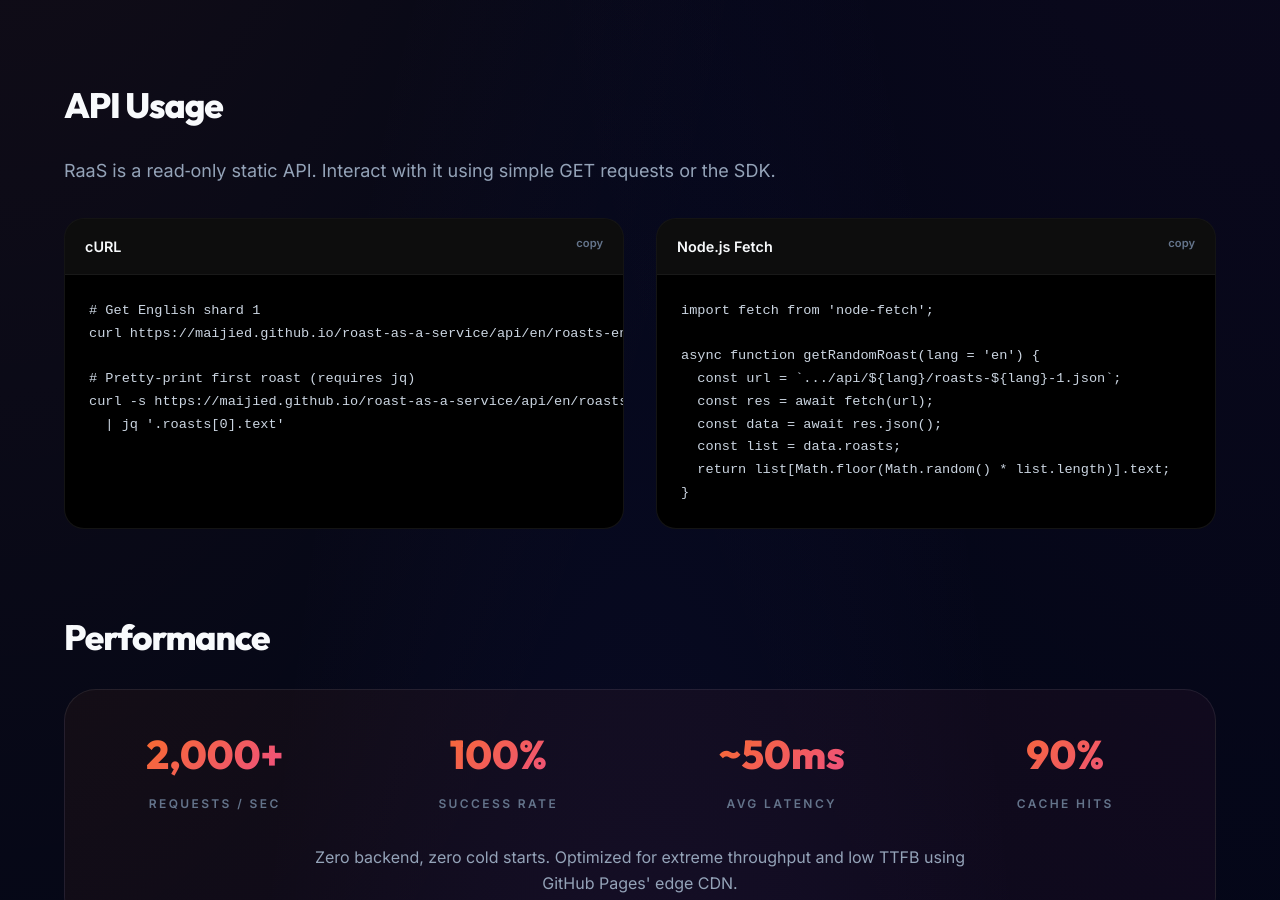
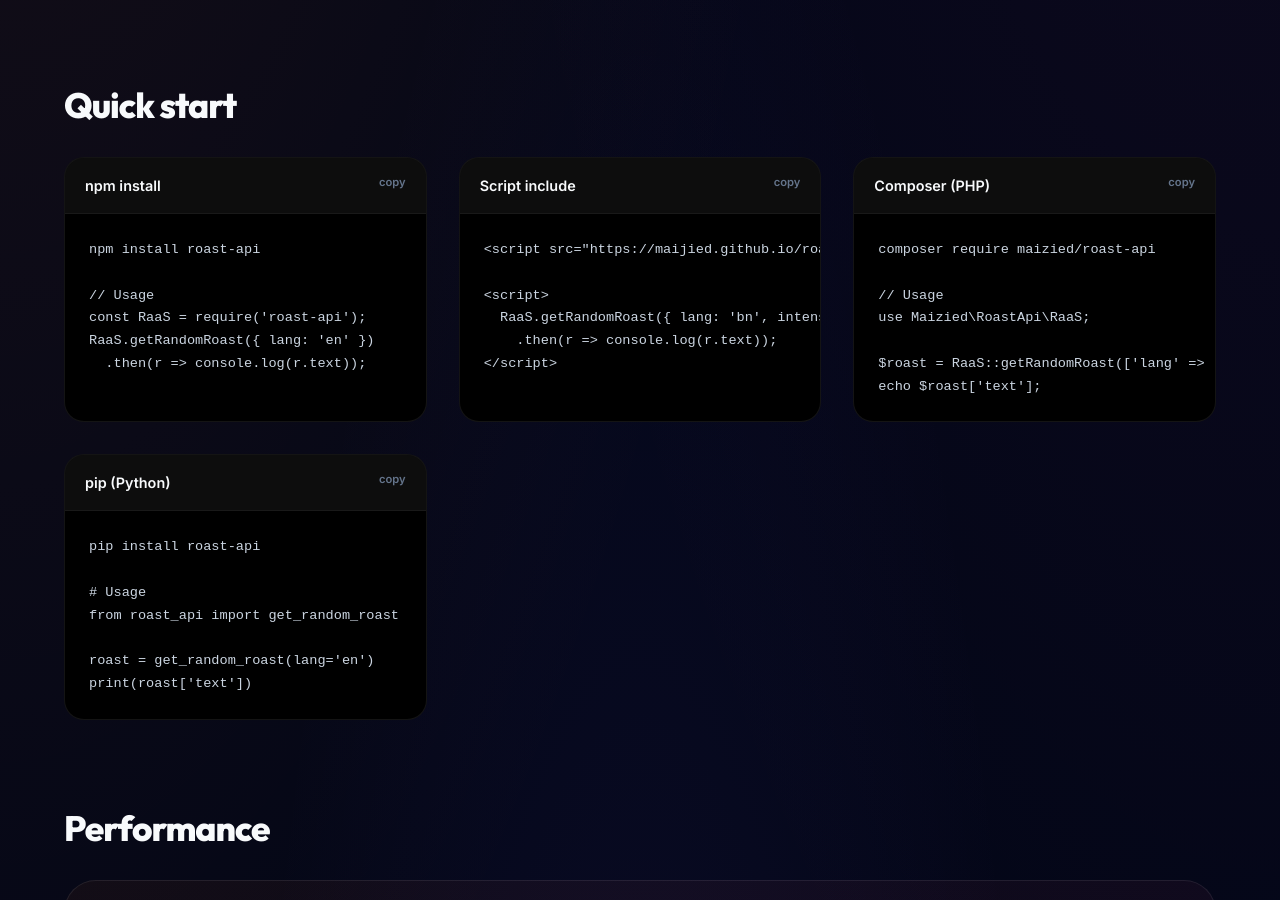
Before and after one commit to Maijied/roast-as-a-service, a website: page index.html in a window 1280 px wide. Shown: the part 1700-2600 px from the top of the page. Drawn offline with Linux system fonts and the light colour scheme.

Commit message:
📦 v1.5.6: Enhanced Quick Start, fixed registry badges, and optimized layout

```diff
--- a/index.html
+++ b/index.html
@@ -30,7 +30,7 @@
         <header class="hero">
             <div class="hero-text">
                 <div class="brand-pill">
-                    ⚡ Released v1.5.4 · <a href="https://github.com/Maijied/lorapok" target="_blank">Lorapok</a>
+                    ⚡ Released v1.5.6 · <a href="https://github.com/Maijied/lorapok" target="_blank">Lorapok</a>
                 </div>
                 <h1>
                     <img src="./assets/logo.png" alt="RaaS Logo" class="logo-md" />
@@ -151,31 +151,46 @@ $ raas get --lang=en
                 </div>
             </section>
 
-            <section class="section">
-                <h2>API Usage</h2>
-                <p style="color: var(--text-muted); margin-bottom: 2rem; font-size: 1.125rem;">RaaS is a read‑only
-                    static API. Interact with it using simple GET requests or the SDK.</p>
-                <div class="grid" style="grid-template-columns: repeat(auto-fit, minmax(400px, 1fr));">
+            <section class="section" id="quick-start">
+                <h2>Quick start</h2>
+                <div class="grid" style="grid-template-columns: repeat(auto-fit, minmax(280px, 1fr));">
                     <div class="code-card">
-                        <h3>cURL</h3>
-                        <pre style="color: #cbd5e1;"><code># Get English shard 1
-curl https://maijied.github.io/roast-as-a-service/api/en/roasts-en-1.json
+                        <h3>npm install</h3>
+                        <pre style="color: #cbd5e1;"><code>npm install roast-api
 
-# Pretty-print first roast (requires jq)
-curl -s https://maijied.github.io/roast-as-a-service/api/en/roasts-en-1.json \
-  | jq '.roasts[0].text'</code></pre>
+// Usage
+const RaaS = require('roast-api');
+RaaS.getRandomRoast({ lang: 'en' })
+  .then(r => console.log(r.text));</code></pre>
                     </div>
                     <div class="code-card">
-                        <h3>Node.js Fetch</h3>
-                        <pre style="color: #cbd5e1;"><code>import fetch from 'node-fetch';
+                        <h3>Script include</h3>
+                        <pre style="color: #cbd5e1;"><code>&lt;script src="https://maijied.github.io/roast-as-a-service/api/client.js"&gt;&lt;/script&gt;
 
-async function getRandomRoast(lang = 'en') {
-  const url = `.../api/${lang}/roasts-${lang}-1.json`;
-  const res = await fetch(url);
-  const data = await res.json();
-  const list = data.roasts;
-  return list[Math.floor(Math.random() * list.length)].text;
-}</code></pre>
+&lt;script&gt;
+  RaaS.getRandomRoast({ lang: 'bn', intensity: 2 })
+    .then(r => console.log(r.text));
+&lt;/script&gt;</code></pre>
+                    </div>
+                    <div class="code-card">
+                        <h3>Composer (PHP)</h3>
+                        <pre style="color: #cbd5e1;"><code>composer require maizied/roast-api
+
+// Usage
+use Maizied\RoastApi\RaaS;
+
+$roast = RaaS::getRandomRoast(['lang' => 'en']);
+echo $roast['text'];</code></pre>
+                    </div>
+                    <div class="code-card">
+                        <h3>pip (Python)</h3>
+                        <pre style="color: #cbd5e1;"><code>pip install roast-api
+
+# Usage
+from roast_api import get_random_roast
+
+roast = get_random_roast(lang='en')
+print(roast['text'])</code></pre>
                     </div>
                 </div>
             </section>
--- a/package.json
+++ b/package.json
@@ -1,6 +1,6 @@
 {
     "name": "roast-api",
-    "version": "1.5.4",
+    "version": "1.5.6",
     "description": "A static JSON API for delivering developer roasts.",
     "main": "api/client.js",
     "scripts": {
--- a/pyproject.toml
+++ b/pyproject.toml
@@ -4,7 +4,7 @@ build-backend = "setuptools.build_meta"
 
 [project]
 name = "roast-api"
-version = "1.5.4"
+version = "1.5.6"
 description = "A Python client for RaaS — Roast as a Service. CDN-served static JSON API for developer roasts."
 readme = "README.md"
 license = {text = "MIT"}
```
Also changed, not shown: README.md.
